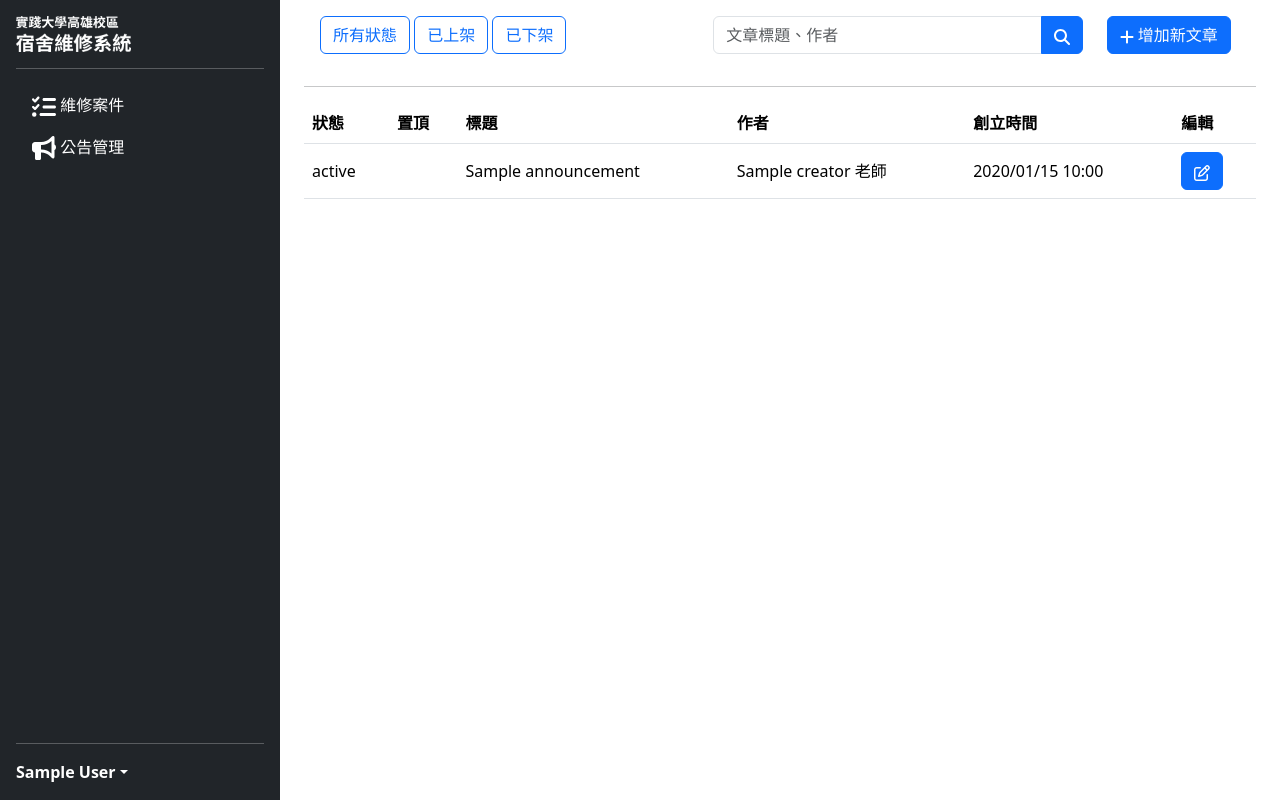
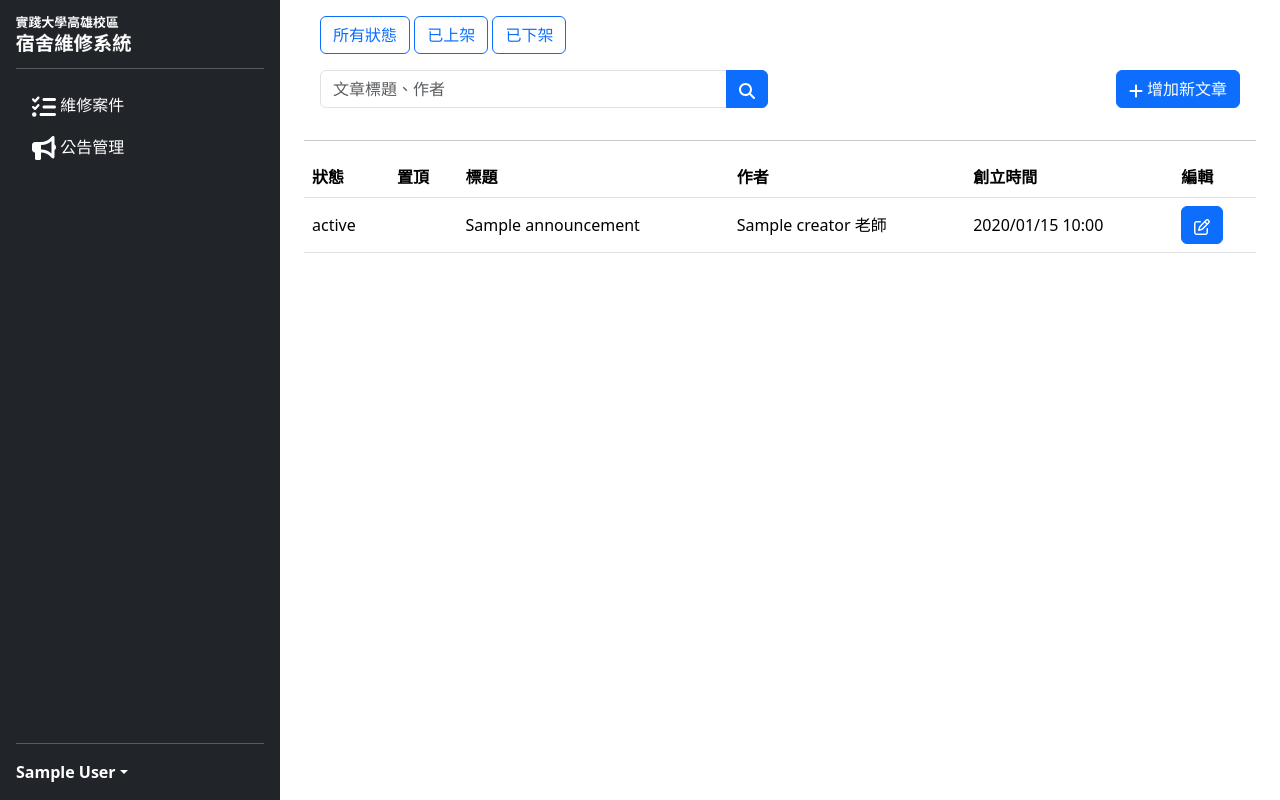
Before and after one commit to Ben-css/web_flask, a Flask app: page /manager/announcement in a window 1280 px wide. Run offline with Flask 3, Linux system fonts and the light colour scheme; the visitor is signed in with stand-in values (Sample User, id 1); a database or web service that is not in the repository returns one stand-in record (values such as "Sample title"); some libraries are stand-ins or nearby versions.

Commit message:
調整公告頁功能區排版

```diff
--- a/templates/manager_announcement.html
+++ b/templates/manager_announcement.html
@@ -4,13 +4,13 @@
 <section id="main" class="w-100">
     <div class="container px-4">
         <div class="table-selecter m-3">
+            <div class="pb-3" role="group" aria-label="Basic radio toggle button group">
+                <a href="/manager/announcement?status=all_status" class="btn btn-outline-primary" {% if 'all_status' in status %} style="background-color: #0080FF;color: #ffffff;" {% endif %}>所有狀態</a>
+                <a href="/manager/announcement?status=上架" class="btn btn-outline-primary" {% if status == ['上架'] %} style="background-color: #0080FF;color: #ffffff;" {% endif %}>已上架</a>
+                <a href="/manager/announcement?status=下架" class="btn btn-outline-primary" {% if status == ['下架'] %} style="background-color: #0080FF;color: #ffffff;" {% endif %}>已下架</a>
+            </div>
             <div class="row mb-3">
-                <div class="col-5" role="group" aria-label="Basic radio toggle button group">
-                    <a href="/manager/announcement?status=all_status" class="btn btn-outline-primary" {% if 'all_status' in status %} style="background-color: #0080FF;color: #ffffff;" {% endif %}>所有狀態</a>
-                    <a href="/manager/announcement?status=上架" class="btn btn-outline-primary" {% if status == ['上架'] %} style="background-color: #0080FF;color: #ffffff;" {% endif %}>已上架</a>
-                    <a href="/manager/announcement?status=下架" class="btn btn-outline-primary" {% if status == ['下架'] %} style="background-color: #0080FF;color: #ffffff;" {% endif %}>已下架</a>
-                </div>
-                <div class="col-5">
+                <div class="col-6">
                     <form action="/manager/announcement" method="get">
                         <div class="input-group mb-3">
                             <input type="text" name="keyword" value="{{ keyword }}" class="form-control" placeholder="文章標題、作者" aria-label="文章標題、作者" aria-describedby="button-addon">
@@ -20,7 +20,7 @@
                         </div>
                     </form>
                 </div>
-                <div class="col-2">
+                <div class="col-6 text-end">
                     <a class="btn btn-primary" href="/manager/announcement/add">
                         <svg xmlns="http://www.w3.org/2000/svg" height="1em" viewBox="0 0 448 512"><!--! Font Awesome Free 6.4.2 by @fontawesome - https://fontawesome.com License - https://fontawesome.com/license (Commercial License) Copyright 2023 Fonticons, Inc. --><style>svg{fill:#ffffff}</style><path d="M256 80c0-17.7-14.3-32-32-32s-32 14.3-32 32V224H48c-17.7 0-32 14.3-32 32s14.3 32 32 32H192V432c0 17.7 14.3 32 32 32s32-14.3 32-32V288H400c17.7 0 32-14.3 32-32s-14.3-32-32-32H256V80z"/></svg>
                         增加新文章
```
